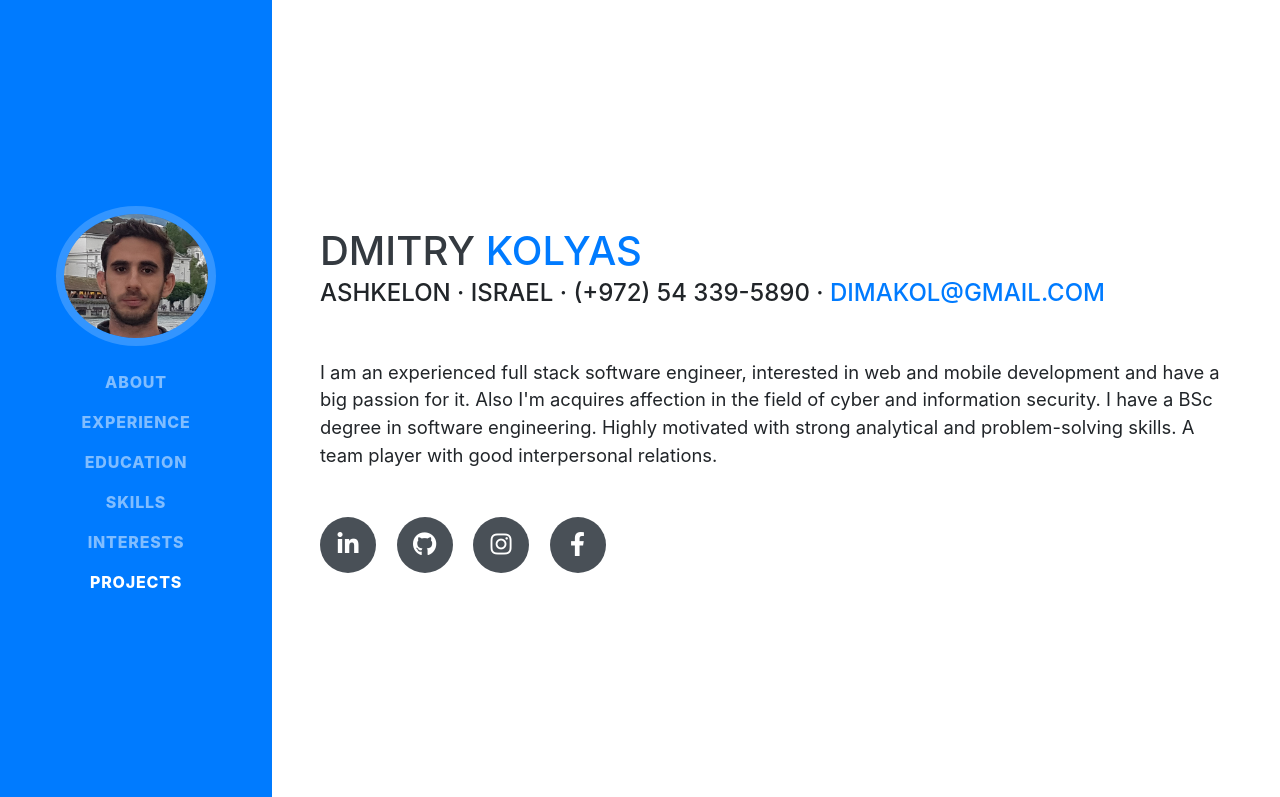
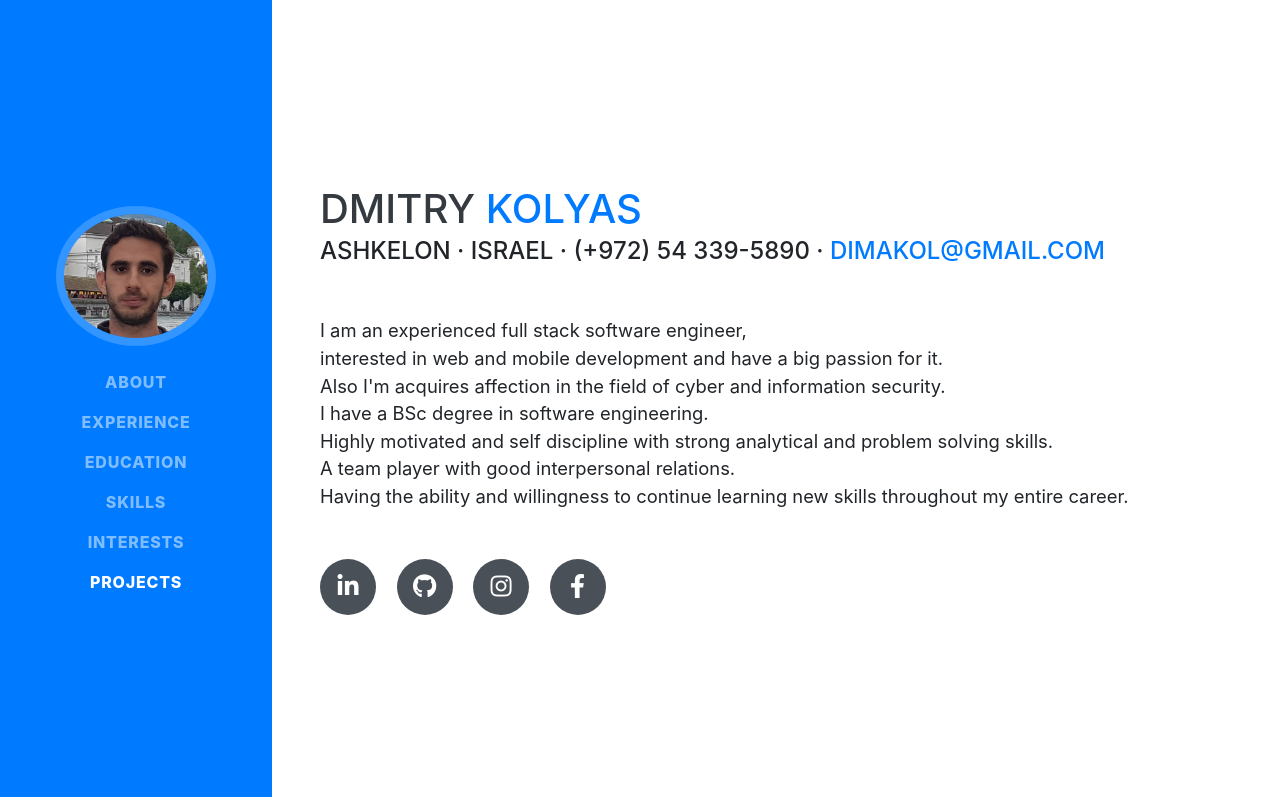
Before and after one commit to dimakol/dimakol.github.io, a website with bundled scripts: page index.html in a window 1280 px wide. Shown: the top 797 px of the page. Built offline with nearby package versions, Linux system fonts and the light colour scheme; a web font is replaced by a local one.

Commit message:
refactor(about): update about section

```diff
--- a/index.html
+++ b/index.html
@@ -104,12 +104,19 @@
             <a href="mailto:dimakol@gmail.com">dimakol@gmail.com</a>
           </div>
           <p class="lead mb-5">
-            I am an experienced full stack software engineer, interested in web
-            and mobile development and have a big passion for it. Also I'm
-            acquires affection in the field of cyber and information security. I
-            have a BSc degree in software engineering. Highly motivated with
-            strong analytical and problem-solving skills. A team player with
-            good interpersonal relations.
+            I am an experienced full stack software engineer,
+            </br>
+            interested in web and mobile development and have a big passion for it.
+            </br>
+            Also I'm acquires affection in the field of cyber and information security.
+            </br>
+            I have a BSc degree in software engineering.
+            </br>
+            Highly motivated and self discipline with strong analytical and problem solving skills.
+            </br>
+            A team player with good interpersonal relations.
+            </br>
+            Having the ability and willingness to continue learning new skills throughout my entire career.
           </p>
           <div class="social-icons">
             <a href="https://linkedin.com/in/dima-kolyas" target="_blank">
```
